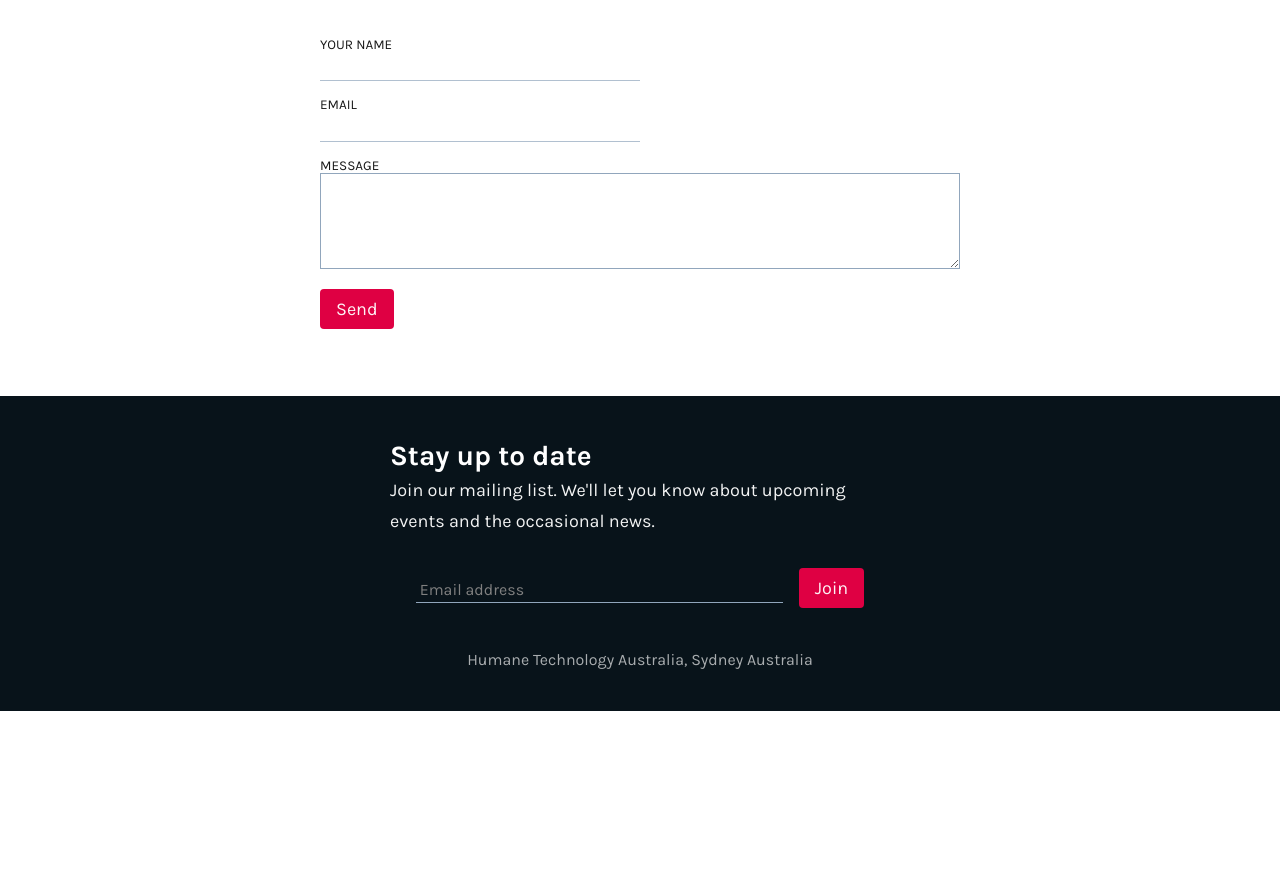
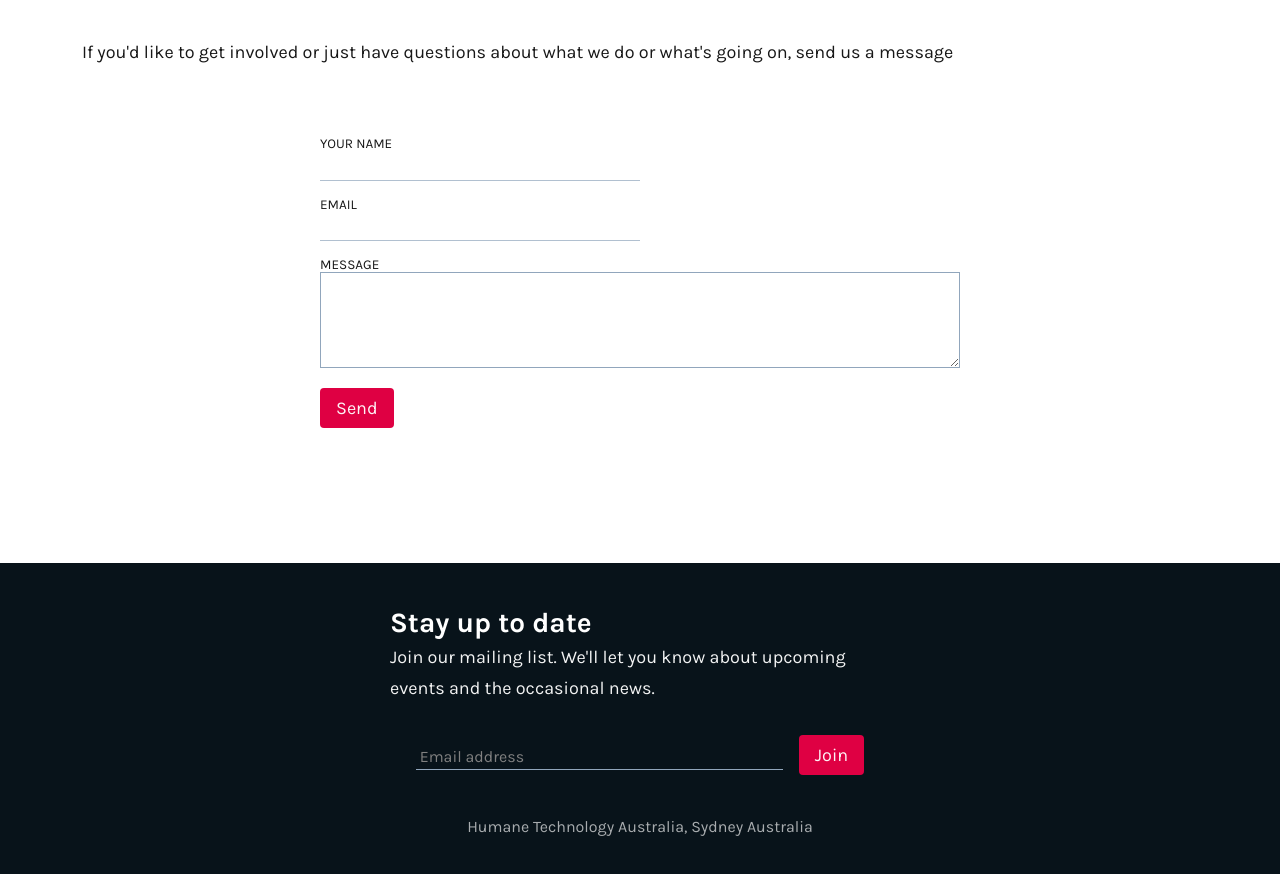
Before and after one commit to interacsean/next-utiled, a Next.js app: page /contact in a window 1280 px wide. Shown: the part 340-1214 px from the top of the page. Before the commit the page ends 1051 px from the top, so only its background shows below. Built offline with nearby package versions, Linux system fonts and the light colour scheme.

Commit message:
Add netlify form processing

```diff
--- a/package.json
+++ b/package.json
@@ -8,6 +8,7 @@
     "start": "next start"
   },
   "dependencies": {
+    "cross-fetch": "3.0.6",
     "errable": "0.3.5",
     "next": "9.5.3",
     "ramda": "0.27.1",
--- a/pwa/components/core/HtmlHead/HtmlHead.view.tsx
+++ b/pwa/components/core/HtmlHead/HtmlHead.view.tsx
@@ -11,7 +11,7 @@ const HtmlHeadView: FC<HtmlHeadProps> = (
 ): ReactElement<'div'> => {
   return (
     <Head>
-      <title key="htmlTitle">Options Profit Calculator</title>
+      <title key="htmlTitle">Humane Technology Australia</title>
       <link
         rel="apple-touch-icon"
         sizes="180x180"
@@ -55,38 +55,34 @@ const HtmlHeadView: FC<HtmlHeadProps> = (
       <meta name="MobileOptimized" content="320" />
       <meta httpEquiv="cleartype" content="on" />
       <meta
-        content="Options calculator, profit calculator, stock options, stock options calculator, options tool, share options, roi"
+        content=""
         name="keywords"
       />
       <meta
-        content="Free and truly unique stock-options profit calculation tool.  View a potential strategy's return on investment against future stock price AND over time.  Your trade might look good at expiry, but what about next week?  OPC maps out these effects of volatility and time to help eliminate the unknowns from high-return trading."
+        content=""
         name="description"
       />
       <meta content="index,follow" name="robots" />
-      <meta itemProp="name" content="Options profit calculator" />
+      <meta itemProp="name" content="" />
       <meta
         itemProp="description"
-        content="Free and truly unique stock-options profit calculation tool.  View a potential strategy's return on investment against future stock price AND over time.  Your trade might look good at expiry, but what about next week?  OPC maps out these effects of volatility and time to help eliminate the unknowns from high-return trading."
+        content=""
       />
       <meta itemProp="url" content="" />
       <meta
         itemProp="image"
         content={`${SITE.STATIC_URI}/images/opc-sqr.jpg`}
       />
-      <meta property="og:title" content="Options profit calculator" />
+      <meta property="og:title" content="" />
       <meta
         property="og:description"
-        content="Free and truly unique stock-options profit calculation tool.  View a potential strategy's return on investment against future stock price AND over time.  Your trade might look good at expiry, but what about next week?  OPC maps out these effects of volatility and time to help eliminate the unknowns from high-return trading."
+        content=""
       />
       <meta property="og:url" content="" />
       <meta
         property="og:image"
         content={`${SITE.STATIC_URI}/images/opc-sqr.jpg`}
       />
-      <script
-        async
-        src="https://cdn.fuseplatform.net/publift/tags/2/2055/fuse.js"
-      />
     </Head>
   );
 };
--- a/pwa/components/modules/Footer/Footer.tsx
+++ b/pwa/components/modules/Footer/Footer.tsx
@@ -1,42 +1,59 @@
-import React, { FC, useCallback } from 'react';
+import React, { FC, FormEvent, useCallback } from 'react';
+import { Nullable } from 'errable';
 
+import { serialize } from '../../../../utils/Data/serialize/serialize';
 import Box from '../../primitives/Box';
 import T from '../../primitives/Typo';
-
-import css from './Footer.module.scss';
-import Link from '../../primitives/Link/Link.view';
-import ROUTE_PATHS from '../../../../consts/ROUTE_PATHS';
-import { CompWithChildren } from '../../../../types/util/CompWithChildren';
-import clx from '../../../../utils/Html/clx';
-import { useModalContext } from '../../primitives/Modal/ModalProvider';
+import Input from '../../primitives/Input/Input.view';
+import Button from '../../primitives/Button';
 
 import commonCss from '../../pages/common.module.scss';
-import InputLabelInline from '../../primitives/InputLabelInline/InputLabelInline';
-import InputLabel from '../../layouts/InputLabel';
-import Input from '../../primitives/Input/Input.view';
-import Button from '../../primitives/Button';
+import css from './Footer.module.scss';
 
 type FooterProps = {};
 
 const Footer: FC<FooterProps> = (
   props: FooterProps,
 ): ReturnType<typeof Box> => {
-  const { showModal, hideModal } = useModalContext();
+  const [ isSending, setIsSending ] = React.useState(false);
+  const [ msgReceived, setMsgRecieved ] = React.useState(false);
+  const formRef = React.useRef<Nullable<HTMLFormElement>>(null);
+  const [ mailingEmail, setMailingEmail ] = React.useState('');
 
   const onSubscribe = useCallback(
-    () => {
+    (e: FormEvent) => {
+      e.preventDefault();
 
+      const { current: formElement } = formRef;
+      if (formElement && !isSending) {
+        setIsSending(true);
+        // formElement.attributes.getNamedItem('action')?.value
+        fetch('/', {
+          method: 'POST',
+          headers: { "Content-Type": "application/x-www-form-urlencoded" },
+          body: serialize({ email: mailingEmail, 'form-name': 'newsletter' }),
+        })
+          .then((resp) => {
+            if (!resp.ok) throw Error('Not received');
+            setMsgRecieved(true);
+            setIsSending(false);
+          })
+          .catch(() => {
+            setIsSending(false);
+          });
+        ;
+      }
     },
-    [showModal, hideModal],
+    [formRef, mailingEmail, isSending],
   );
-
-  const [ mailingEmail, setMailingEmail ] = React.useState('');
 
   return (
     <Box className={commonCss.contentWrapper}>
       <Box className={[css.footer, 'theme-override--dark']}>
         <T h3>Stay up to date</T>
         <T content>Join our mailing list.  We'll let you know about upcoming events and the occasional news.</T>
+        <form ref={formRef} onSubmit={onSubscribe}>
+          <input type="hidden" name="form-name" value="newsletter" />
           <Box flex-pri="end" mh={2}>
             <Input
               value={mailingEmail}
@@ -44,9 +61,13 @@ const Footer: FC<FooterProps> = (
               placeholder={'Email address'}
             />
             <Box ml={1}>
-            <Button text={'Join'} onClick={onSubscribe} />
+              <Button loading={isSending} text={'Join'} type='submit' />
             </Box>
           </Box>
+          { msgReceived && (
+            <T className={'text-success'}>Thank you for subscribing</T>
+          )}
+        </form>
       </Box>
       <T className={[css.copyright, 'align-center']} mt={3}>
         Humane Technology Australia, Sydney Australia
--- a/pwa/components/pages/Contact/Contact.tsx
+++ b/pwa/components/pages/Contact/Contact.tsx
@@ -1,23 +1,18 @@
 import { NextPage } from 'next';
-import React, { ChangeEvent } from 'react';
+import React, { FormEvent } from 'react';
+import fetch from 'cross-fetch';
+import { Nullable } from 'errable';
 
+import { serialize } from '../../../../utils/Data/serialize/serialize';
 import MainLayout from '../../layouts/MainLayout';
-import useMediaQuery from '../../../../utils/Hooks/useMediaQuery';
 import Box from '../../primitives/Box';
-import Card from '../../primitives/Card';
-import GridCols from '../../primitives/GridCols';
 import T from '../../primitives/Typo';
-import Hr from '../../primitives/Hr';
-
-import css from './Contact.module.scss';
-import commonCss from '../common.module.scss';
-import Link from '../../primitives/Link/Link.view';
-import ROUTE_PATHS from '../../../../consts/ROUTE_PATHS';
 import InputLabel from '../../layouts/InputLabel';
 import Input from '../../primitives/Input/Input.view';
 import Button from '../../primitives/Button';
 
-type HomePublicProps = {};
+import commonCss from '../common.module.scss';
+import css from './Contact.module.scss';
 
 const DEFAULT_FORM = {
   name: '',
@@ -25,10 +20,11 @@ const DEFAULT_FORM = {
   message: '',
 }
 
-const Contact: NextPage<HomePublicProps> = (
-  _props: HomePublicProps,
-) => {
+const Contact: NextPage = () => {
   const [ form, setForm ] = React.useState(DEFAULT_FORM);
+  const [ isSending, setIsSending ] = React.useState(false);
+  const [ msgReceived, setMsgRecieved ] = React.useState(false);
+  const formRef = React.useRef<Nullable<HTMLFormElement>>(null);
 
   const updateField = React.useCallback(
     (val: string, evt: React.SyntheticEvent<HTMLElement>) => {
@@ -40,10 +36,29 @@ const Contact: NextPage<HomePublicProps> = (
   );
 
   const submit = React.useCallback(
-    () => {
-      console.log(form);
+    (e: FormEvent) => {
+      e.preventDefault();
+
+      const { current: formElement } = formRef;
+      if (formElement && !isSending) {
+        setIsSending(true);
+        fetch('/', {
+          method: 'POST',
+          headers: { "Content-Type": "application/x-www-form-urlencoded" },
+          body: serialize({ ...form, 'form-name': 'contact' }),
+        })
+          .then((resp) => {
+            if (!resp.ok) throw Error('Not received');
+            setMsgRecieved(true);
+            setIsSending(false);
+          })
+          .catch(() => {
+            setIsSending(false);
+          });
+        ;
+      }
     },
-    [form],
+    [formRef, form, isSending],
   );
 
   return (
@@ -52,7 +67,11 @@ const Contact: NextPage<HomePublicProps> = (
       <Box className={[commonCss.contentWrapper]}>
         <Box className={[commonCss.contentInner, commonCss.section]}>
           <T h2 mb={2}>Get in touch</T>
-          <Box className={commonCss.indentedContented}>
+          <T content>If you'd like to get involved or just have questions about what we do or what's going on,
+          send us a message</T>
+          <Box className={commonCss.indentedContented} mv={4}>
+            <form ref={formRef} onClick={submit}>
+              <input type="hidden" name="form-name" value="contact" />
               <Box mb={1} style={{ maxWidth: '20em' }}>
                 <InputLabel inline label="Your name">
                   <Input
@@ -82,7 +101,13 @@ const Contact: NextPage<HomePublicProps> = (
                   />
                 </InputLabel>
               </Box>
-            <Button onClick={submit} text={'Send'} />
+              {
+                msgReceived && (
+                  <T className={'text-success'}>Your message has been received</T>
+                )
+              }
+              <Button loading={isSending} text={'Send'} type="submit" />
+            </form>
           </Box>
         </Box>
       </Box>
--- a/pwa/theme/global.scss
+++ b/pwa/theme/global.scss
@@ -64,14 +64,10 @@ body {
   }
 }
 
-.opcalc-modal-open {
-  overflow: hidden;
-}
-
-.react-slidedown.opcalc-dropdown-slidedown {
-  transition-duration: $txn-swift;
-}
-
 .text-error {
   color: $col-error;
 }
+
+.text-success {
+  color: $col-success;
+}
--- /dev/null
+++ b/utils/Data/serialize/serialize.ts
@@ -0,0 +1,8 @@
+export const serialize = (obj: {}) => {
+  var str = [];
+  for (var p in obj)
+    if (obj.hasOwnProperty(p)) {
+      str.push(encodeURIComponent(p) + "=" + encodeURIComponent(obj[p]));
+    }
+  return str.join("&");
+}
```
Also changed, not shown: pwa/components/pages/Home/Home.module.scss (+1 -14 lines), pwa/components/pages/Contact/Contact.module.scss (line endings or trailing spaces), 1 other file (tests, documents, lock files or other folders). Lines whose indentation alone changed are shown as unchanged.
